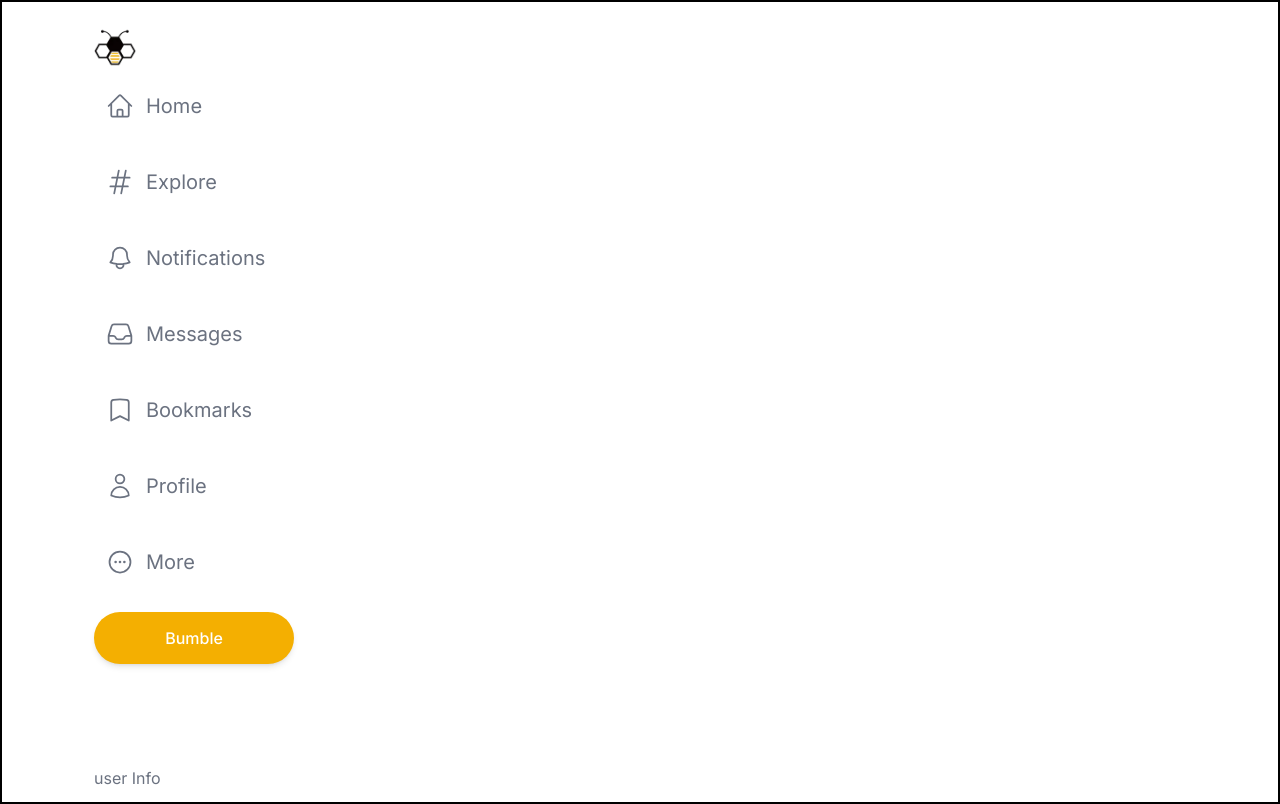
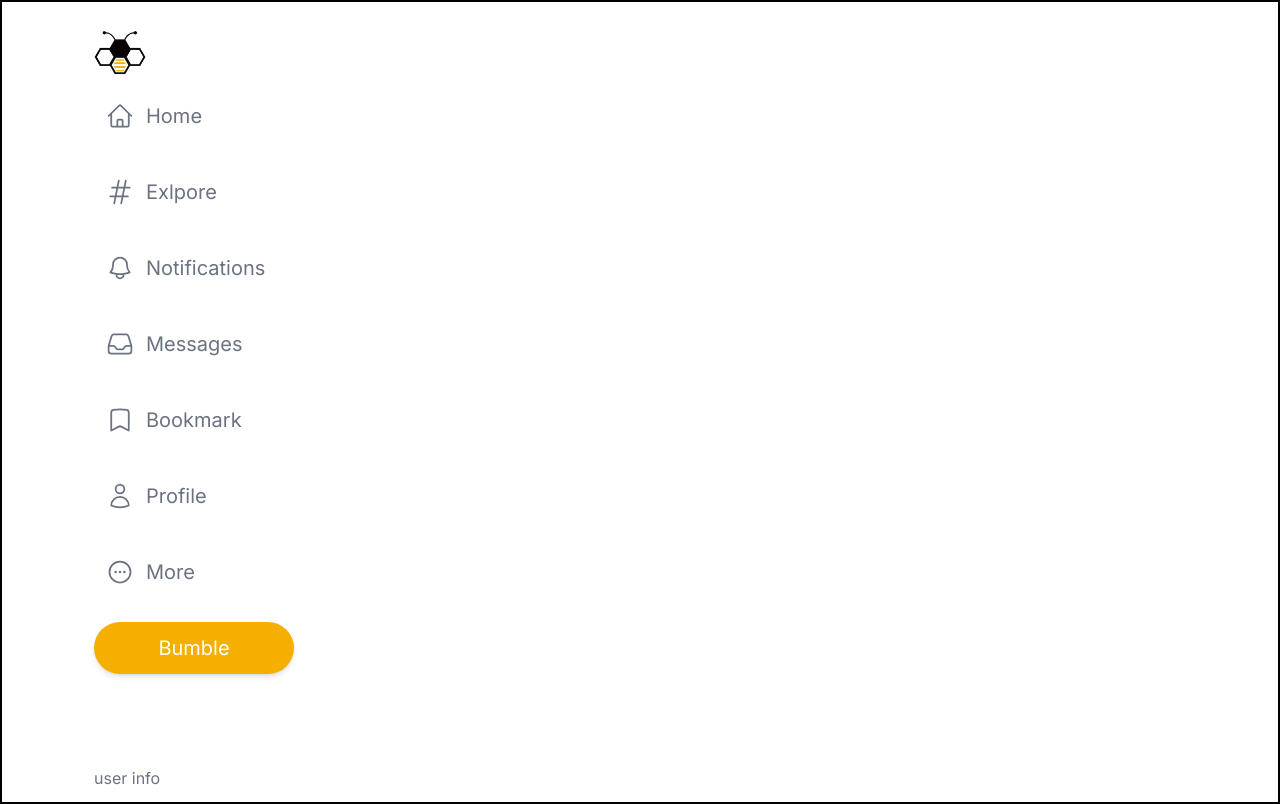
Before and after one commit to KrazyNight/social-media-app-solo-3, a Next.js app: page / in a window 1280 px wide. Built offline with nearby package versions, Linux system fonts and the light colour scheme.

Commit message:
sidebar part 7

```diff
--- a/components/Sidebar.tsx
+++ b/components/Sidebar.tsx
@@ -13,42 +13,41 @@
 export default function Sidebar() {
   return (
     <>
-      <nav className=" h-screen
-      hidden sm:flex flex-col sticky top-0 p-3 xl:ml-20 ">
-        <div className="relative h-full  ">
-
-            <div className="py-3 ">
+      <nav
+        className=" h-screen
+    hidden sm:flex flex-col sticky top-0 p-3 xl:ml-20 "
+    // what does it look without " xl:ml-20 ""
+      >
+        <div className="relative h-full">
+          <div className="py-3">
             <Image
               src={"/assets/busybee-logo2.png"}
-                width={42}
-                height={42}
+              height={52}
+              width={52}
               alt="Logo"
             />
           </div>
 
           <ul>
             <SidebarLink Icon={HomeIcon} text="Home" />
-            <SidebarLink Icon={HashtagIcon} text="Explore" />
+            <SidebarLink Icon={HashtagIcon} text="Exlpore" />
             <SidebarLink Icon={BellIcon} text="Notifications" />
             <SidebarLink Icon={InboxIcon} text="Messages" />
-            <SidebarLink Icon={BookmarkIcon} text="Bookmarks" />
+            <SidebarLink Icon={BookmarkIcon} text="Bookmark" />
             <SidebarLink Icon={UserIcon} text="Profile" />
             <SidebarLink Icon={EllipsisHorizontalCircleIcon} text="More" />
-            {/* npm install @heroicons/react@2.1.3 */}
-
-            <button className="hidden xl:block
-             bg-[#f4af01] w-[200px] h-[52px]
-            rounded-full text-white font-medium cursor-pointer shadow-md mt-2
-            ">
+            <button
+              className=" hidden xl:block
+                bg-[#f4af01] text-white text-xl w-[200px] h-[52px]
+                rounded-full cursor-pointer shadow-md mt-2
+                "
+            >
               Bumble
             </button>
           </ul>
 
-            <div className="absolute bottom-0  ">user Info</div>
+          <div className="absolute bottom-0">user info</div>
         </div>
-
-
-
       </nav>
     </>
   );
@@ -63,88 +62,162 @@
     } & React.RefAttributes<SVGSVGElement>
   >;
 }
-
-
-
 function SidebarLink({ text, Icon }: SidebarLinkProps) {
   return (
     <>
-      <li className="flex items-center text-xl mb-6 space-x-3 p-3 ">
-        <Icon className="h-7" />
-        <span className="hidden md:block">{text}</span>
+      <li className="flex items-center text-xl mb-6 space-x-3 p-3">
+        <Icon className="h-7 " />
+        {/* npm install @heroicons/react@2.1.3 */}
+        <span className="hidden md:block  ">{text}</span>
       </li>
     </>
   );
 }
 
+// //step 3
 
-// //step 2
-// import React from 'react'
-// // import {} from "@heroicons/react/24/outline"
+// import React from "react";
+// import {
+//   BellIcon,
+//   BookmarkIcon,
+//   EllipsisHorizontalCircleIcon,
+//   HashtagIcon,
+//   HomeIcon,
+//   InboxIcon,
+//   UserIcon,
+// } from "@heroicons/react/24/outline";
+// import Image from "next/image";
 
 // export default function Sidebar() {
 //   return (
 //     <>
-//         <nav>
-//             <div>
-//                 logo
+//       <nav className=" h-screen
+//       hidden sm:flex flex-col sticky top-0 p-3 xl:ml-20 ">
+//         <div className="relative h-full  ">
+
+//             <div className="py-3 ">
+//             <Image
+//                 src={"/assets/busybee-logo2.png"}
+//                 width={42}
+//                 height={42}
+//                 alt="Logo"
+//             />
 //             </div>
 
 //             <ul>
-//                 <SidebarLink Icon={HomeIcon} text="Home" />
-//                 <SidebarLink Icon={HomeIcon} text="Home" />
-//                 <SidebarLink Icon={HomeIcon} text="Home" />
-//                 <SidebarLink Icon={HomeIcon} text="Home" />
-//                 <SidebarLink Icon={HomeIcon} text="Home" />
-//                 <SidebarLink Icon={HomeIcon} text="Home" />
-//                 <SidebarLink Icon={HomeIcon} text="Home" />
-//                 {/* npm intall @heroicons/react@2.1.3 */}
+//             <SidebarLink Icon={HomeIcon} text="Home" />
+//             <SidebarLink Icon={HashtagIcon} text="Explore" />
+//             <SidebarLink Icon={BellIcon} text="Notifications" />
+//             <SidebarLink Icon={InboxIcon} text="Messages" />
+//             <SidebarLink Icon={BookmarkIcon} text="Bookmarks" />
+//             <SidebarLink Icon={UserIcon} text="Profile" />
+//             <SidebarLink Icon={EllipsisHorizontalCircleIcon} text="More" />
+//             {/* npm install @heroicons/react@2.1.3 */}
+
+//             <button className="hidden xl:block
+//              bg-[#f4af01] w-[200px] h-[52px]
+//             rounded-full text-white font-medium cursor-pointer shadow-md mt-2
+//             ">
+//                 Bumble
+//             </button>
 //             </ul>
 
-//             <div>
-//                 user info
-//             </div>
-//         </nav>
+//             <div className="absolute bottom-0  ">user Info</div>
+//         </div>
+
+//       </nav>
 //     </>
-//   )
+//   );
 // }
 
-// function SidebarLink({ text, Icon }) {
-//     return (
-//         <>
-//         <li className='flex items-center text-xl' >
-//             <Icon className="h-7" />
-//             {text}
-//         </li>
-//         </>
-//     )
+// interface SidebarLinkProps {
+//   text: string;
+//   Icon: React.ForwardRefExoticComponent<
+//     Omit<React.SVGProps<SVGSVGElement>, "ref"> & {
+//       title?: string;
+//       titleId?: string;
+//     } & React.RefAttributes<SVGSVGElement>
+//   >;
 // }
 
-//step 1
-// import React from 'react'
-
-// export default function Sidebar() {
+// function SidebarLink({ text, Icon }: SidebarLinkProps) {
 //   return (
 //     <>
-//     <nav>
-//         <div>
-//             Logo
-//         </div>
+//       <li className="flex items-center text-xl mb-6 space-x-3 p-3 ">
+//         <Icon className="h-7" />
+//         <span className="hidden md:block">{text}</span>
+//       </li>
+//     </>
+//   );
+// }
 
-//         <ul>
-//             <li>Home</li>
-//             <li>Home</li>
-//             <li>Home</li>
-//             <li>Home</li>
-//             <li>Home</li>
-//             <li>Home</li>
-//             <li>Home</li>
-//         </ul>
+// // //step 2
+// // import React from 'react'
+// // // import {} from "@heroicons/react/24/outline"
 
-//         <div>
-//             user info
-//         </div>
-//     </nav>
-//     </>
-//   )
-// }
+// // export default function Sidebar() {
+// //   return (
+// //     <>
+// //         <nav>
+// //             <div>
+// //                 logo
+// //             </div>
+
+// //             <ul>
+// //                 <SidebarLink Icon={HomeIcon} text="Home" />
+// //                 <SidebarLink Icon={HomeIcon} text="Home" />
+// //                 <SidebarLink Icon={HomeIcon} text="Home" />
+// //                 <SidebarLink Icon={HomeIcon} text="Home" />
+// //                 <SidebarLink Icon={HomeIcon} text="Home" />
+// //                 <SidebarLink Icon={HomeIcon} text="Home" />
+// //                 <SidebarLink Icon={HomeIcon} text="Home" />
+// //                 {/* npm intall @heroicons/react@2.1.3 */}
+// //             </ul>
+
+// //             <div>
+// //                 user info
+// //             </div>
+// //         </nav>
+// //     </>
+// //   )
+// // }
+
+// // function SidebarLink({ text, Icon }) {
+// //     return (
+// //         <>
+// //         <li className='flex items-center text-xl' >
+// //             <Icon className="h-7" />
+// //             {text}
+// //         </li>
+// //         </>
+// //     )
+// // }
+
+// //step 1
+// // import React from 'react'
+
+// // export default function Sidebar() {
+// //   return (
+// //     <>
+// //     <nav>
+// //         <div>
+// //             Logo
+// //         </div>
+
+// //         <ul>
+// //             <li>Home</li>
+// //             <li>Home</li>
+// //             <li>Home</li>
+// //             <li>Home</li>
+// //             <li>Home</li>
+// //             <li>Home</li>
+// //             <li>Home</li>
+// //         </ul>
+
+// //         <div>
+// //             user info
+// //         </div>
+// //     </nav>
+// //     </>
+// //   )
+// // }
```
Also changed, not shown: app/page.tsx (+7 -5 lines). Lines whose indentation alone changed are shown as unchanged.
